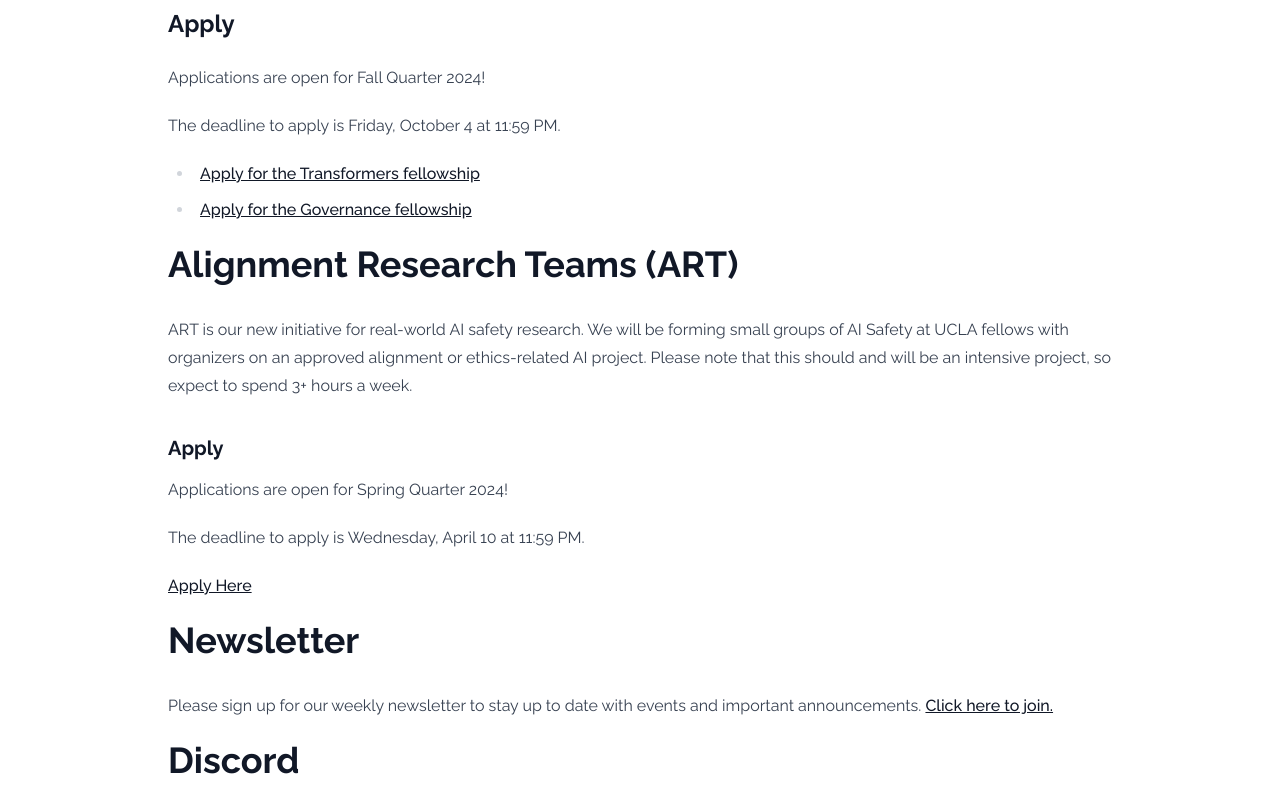
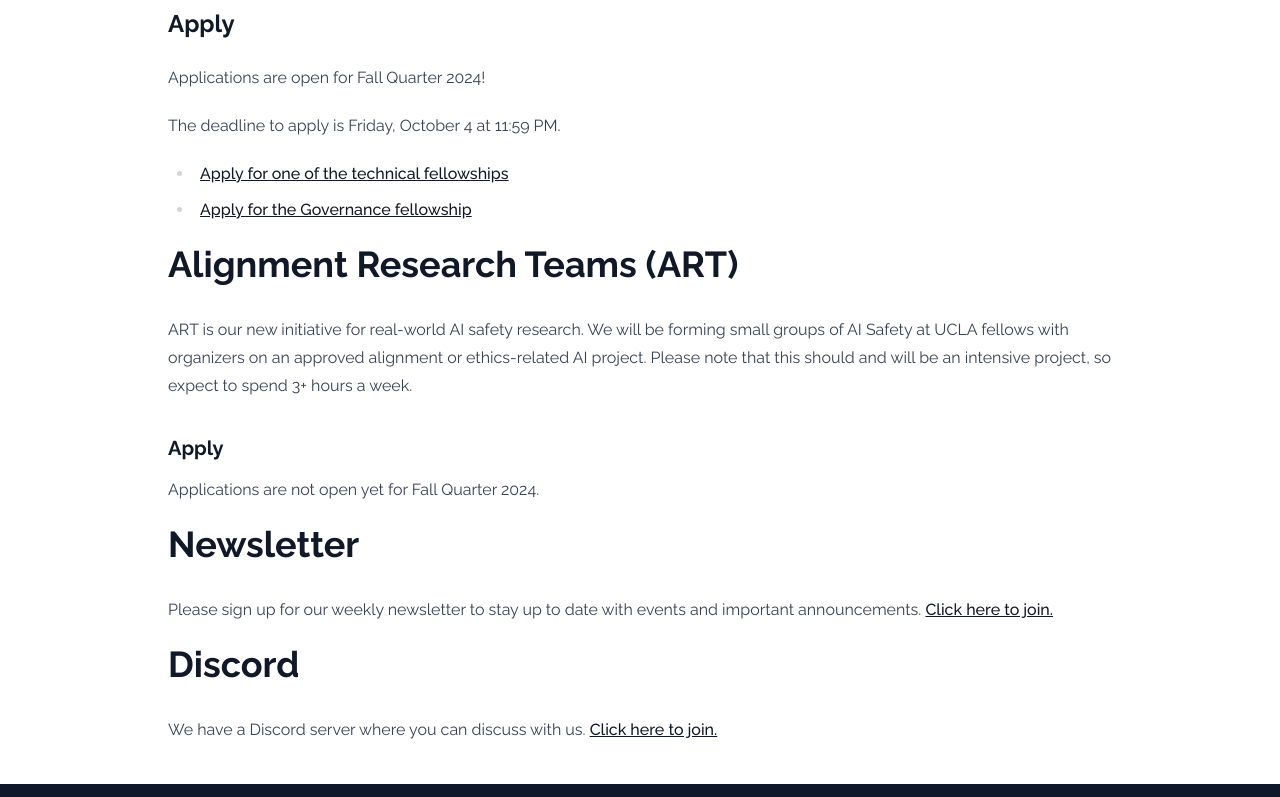
Before and after one commit to AIS-UCLA/website-astro, an Astro site: page /join in a window 1280 px wide. Shown: the part 1392-2189 px from the top of the page. Built offline with nearby package versions, Linux system fonts and the light colour scheme; Astro itself is replaced by a stand-in of ours.

Commit message:
Update join.md

```diff
--- a/src/pages/join.md
+++ b/src/pages/join.md
@@ -28,7 +28,7 @@ curricula:
 - [Transformers](/fellowships/transformers): Understand language models and build GPT-2 from the ground up.
 - [Diffusion](/fellowships/diffusion): Build your own text-to-image generation model like Stable Diffusion.
 - [Computer Vision](/fellowships/cv): Design models to analyze images for object recognition and classification, recommended for those with little-to-no machine learning experience.
-- [AI Governance](/fellowships/governance): Understand policy approaches to mitigating AI risk and propose ideas of your own.
+- [Governance](/fellowships/governance): Understand policy approaches to mitigating AI risk and propose ideas of your own.
 
 ## Eligibility
 
@@ -53,7 +53,7 @@ Applications are open for Fall Quarter 2024!
 
 The deadline to apply is Friday, October 4 at 11:59 PM.
 
-- [Apply for the Transformers fellowship](https://forms.gle/BfYrj1YqbBXsDzN28)
+- [Apply for one of the technical fellowships](https://forms.gle/YUVkN8dawLESHbPLA)
 - [Apply for the Governance fellowship](https://docs.google.com/forms/d/e/1FAIpQLSe9S0rxOdrp1XEoxHnvOeKOFvW-9739TnWMtpm82qxm1l0eIw/viewform?usp=sharing)
 
 # Alignment Research Teams (ART)
@@ -65,11 +65,7 @@ be an intensive project, so expect to spend 3+ hours a week.
 
 ### Apply
 
-Applications are open for Spring Quarter 2024!
-
-The deadline to apply is Wednesday, April 10 at 11:59 PM.
-
-[Apply Here](https://forms.gle/dcmmux9PakxPAr6P7)
+Applications are not open yet for Fall Quarter 2024.
 
 # Newsletter
 
```
